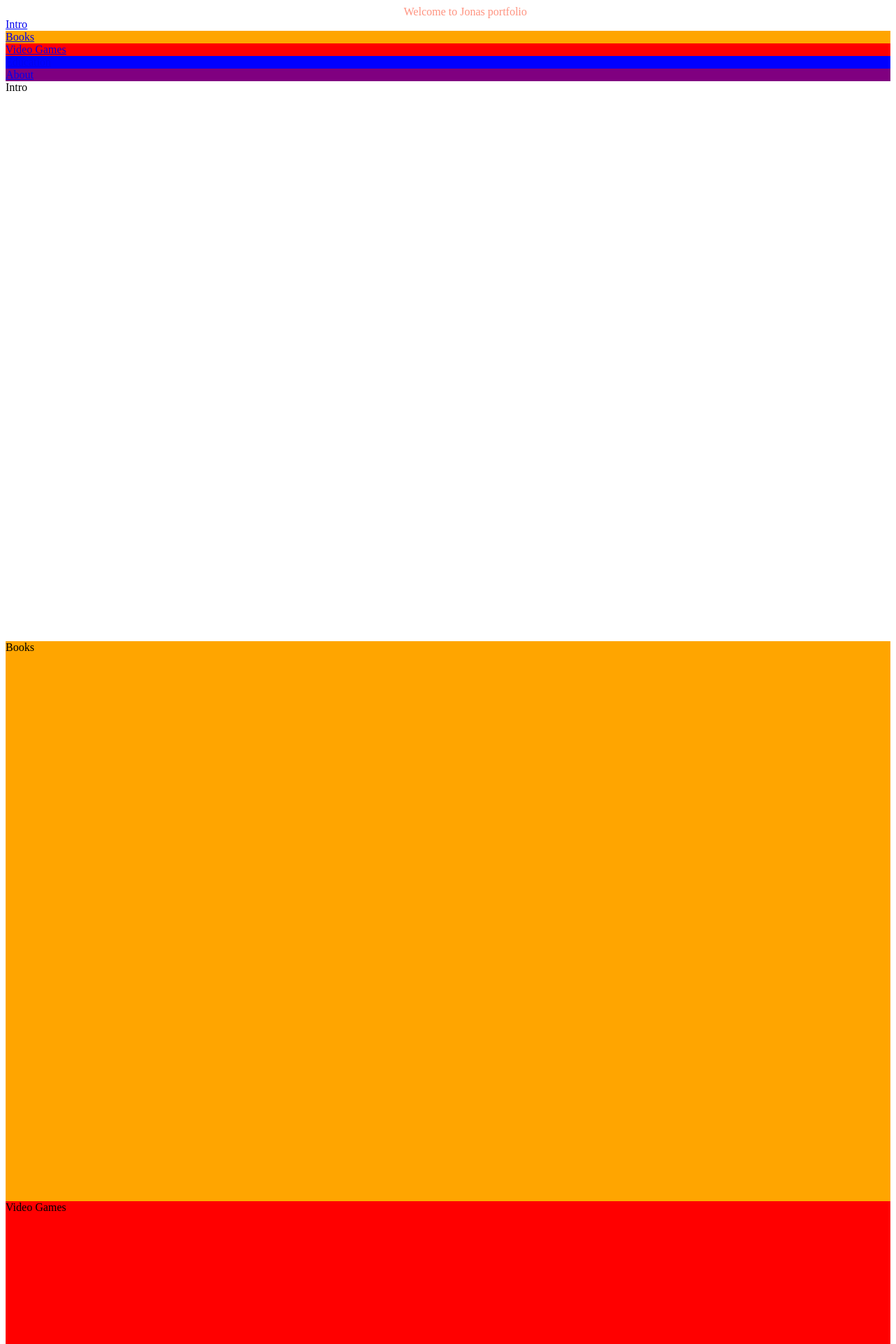
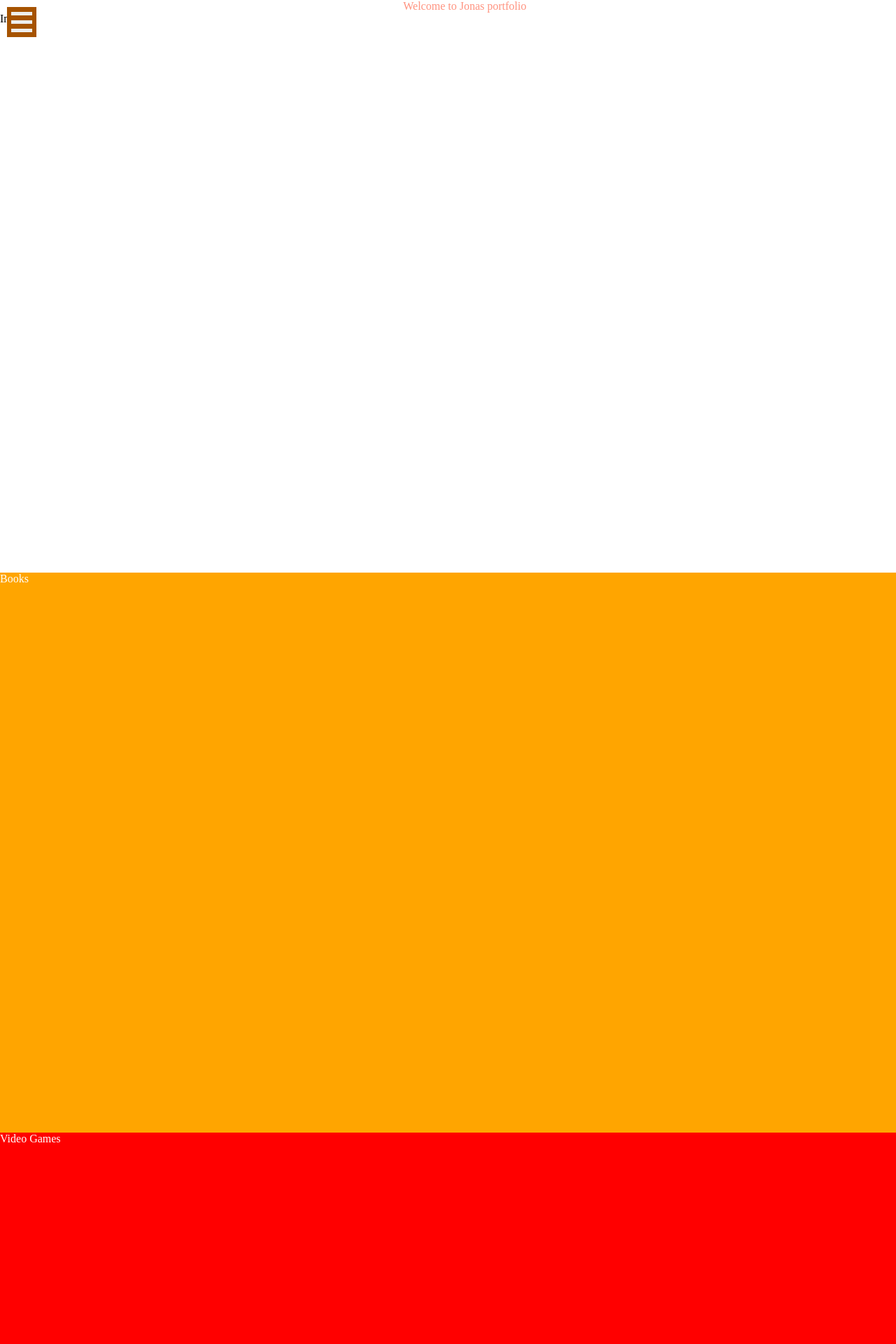
Before and after one commit to JonasAndree/Webb2, a PHP site: page /Current/index.html in a window 1280 px wide. Shown: the top 1920 px of the page at 70% size. Run offline with PHP 8.4, Linux system fonts and the light colour scheme.

Commit message:
mouse over click...

```diff
--- a/Current/css/main.css
+++ b/Current/css/main.css
@@ -1,32 +1,84 @@
+body {
+	margin: 0px;
+	padding: 0px;
+}
+
 header#main-header {
 	margin-left: 45%;
 	color: rgba(255, 40, 2, 0.5);
 }
 
+#menu-button {
+	position: fixed;
+	background-color: #a65300;
+	top: 10px;
+	left: 10px;
+	cursor: pointer;
+	padding: 0px 6px 0px 6px;
+}
+
+#menu-button:hover {
+	background-color: rgb(255, 128, 0);
+}
+
+/* 3 different bars */
+.bar1, .bar2, .bar3 {
+	width: 30px;
+	height: 5px;
+	margin: 7px 0;
+	background-color: #eee;
+}
+
 nav#navigation-field {
 	background-color: rgba(40, 40, 40, 0.8);
+	height: 100vh;
+	width: 0px;
+	display: none; position : fixed;
+	top: 0px;
+	position: fixed;
 }
+
 nav#navigation-field ul {
 	list-style-type: none;
 	margin: 0;
 	padding: 0;
 }
 
+nav#navigation-field ul li {
+	margin: 10px;
+}
+
+.navigation-button {
+	width: 100%;
+	height: 100%;
+	padding: 50px 10px 50px 10px;
+	border-color: rgba(120, 120, 120, 0.8);
+}
+
 .intro-content {
 	background-color: white;
 }
+
 .books-content {
 	background-color: orange;
+	color: white;
 }
+
 .video-games-content {
 	background-color: red;
+	color: white;
 }
+
 .education-content {
 	background-color: blue;
+	color: white;
 }
+
 .about-content {
 	background-color: purple;
+	color: white;
 }
+
 .main-content {
-	height: 800px;
+	min-height: 100vh;
 }
--- a/Current/index.html
+++ b/Current/index.html
@@ -21,14 +21,46 @@
 	</head>
 
 	<body>
-		<header id="main-header">Welcome to Jonas portfolio</header>
+		<header id="main-header">
+
+			<div id="menu-button" class="menu-button" onmouseover="blub2('hover ')" onmousedown="blub()" onmouseup="blub2('up ')" onclick="blub2('click ')">
+			  	<div class="bar1"></div>
+			  	<div class="bar2"></div>
+			  	<div class="bar3"></div>
+			</div>
+
+
+
+
+		Welcome to Jonas portfolio
+		</header>
 		<nav id="navigation-field">
 			<ul >
-				<li id="nav-intro" class="intro-content"><a href="#intro-content">Intro</a></li>
-				<li id="nav-books" class="books-content"><a href="#books-content">Books</a></li>
-				<li id="nav-vdeo-games" class="video-games-content"><a href="#video-games-content">Video Games</a></li>
-				<li id="nav-education" class="education-content"><a href="#education-content">Education</a></li>
-				<li id="nav-about" class="about-content"><a href="#about-content">About</a></li>
+				<li id="nav-intro" class="intro-content">
+					<a href="#intro-content">
+						<button class="navigation-button intro-content">Intro</button>
+					</a>
+				</li>
+				<li id="nav-books" class="books-content">
+					<a href="#books-content">
+						<button class="navigation-button books-content">Books</button>
+					</a>
+				</li>
+				<li id="nav-vdeo-games" class="video-games-content">
+					<a href="#video-games-content">
+						<button class="navigation-button video-games-content">Video Games</button>
+					</a>
+				</li>
+				<li id="nav-education" class="education-content">
+					<a href="#education-content">
+						<button class="navigation-button education-content">Education</button>
+					</a>
+				</li>
+				<li id="nav-about" class="about-content">
+					<a href="#about-content">
+						<button class="navigation-button about-content">About</button>
+					</a>
+				</li>
 			</ul>
 		</nav>
 		<aside> </aside>
@@ -38,7 +70,6 @@
 			<section id="video-games-content" class="main-content video-games-content">Video Games</section>
 			<section id="education-content" class="main-content education-content">Education</section>
 			<section id="about-content" class="main-content about-content">About</section>
-
 		</main>
 
 
--- a/Current/js/temp.js
+++ /dev/null
@@ -1,4 +0,0 @@
-
-
-
-blub();
--- a/Lesson6-Menu/Menu2/index.html
+++ b/Lesson6-Menu/Menu2/index.html
@@ -54,7 +54,7 @@
 			 The <nav> element defines a set of navigation links. -->
 		<nav>
 			<header>
-				<div id="menu-button" class="menu-button">
+				<div id="menu-button" class="menu-button" onclick="blub()">
 				  	<div class="bar1"></div>
 				  	<div class="bar2"></div>
 				  	<div class="bar3"></div>
```
Also changed, not shown: Lesson8-JSMenu/css/lesson.css (+4 -4 lines).
